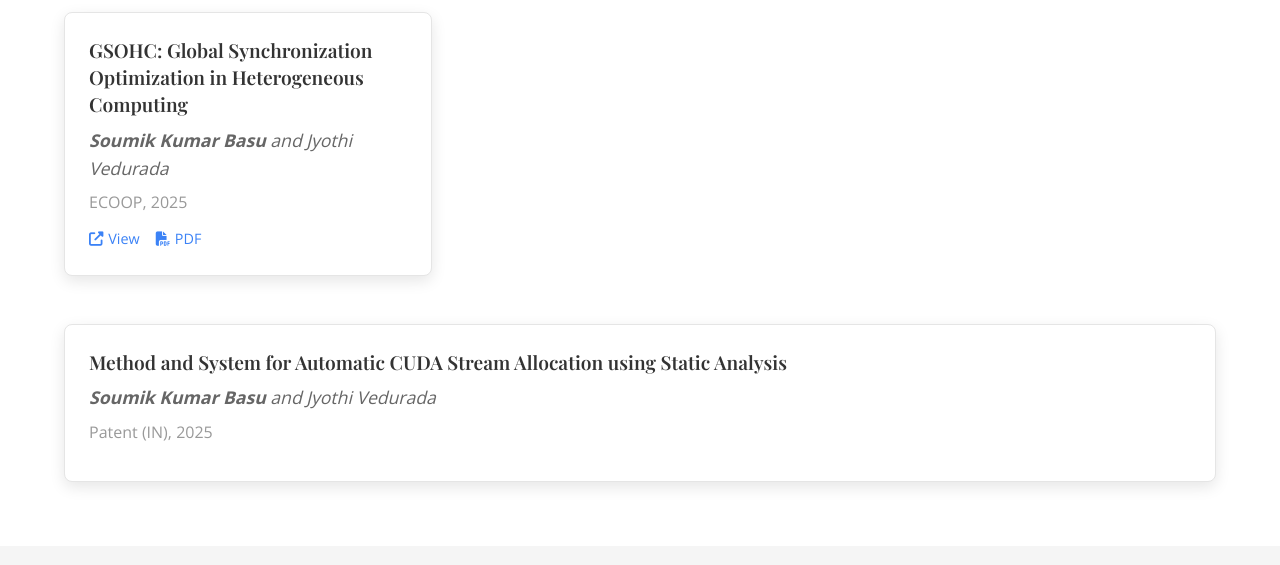
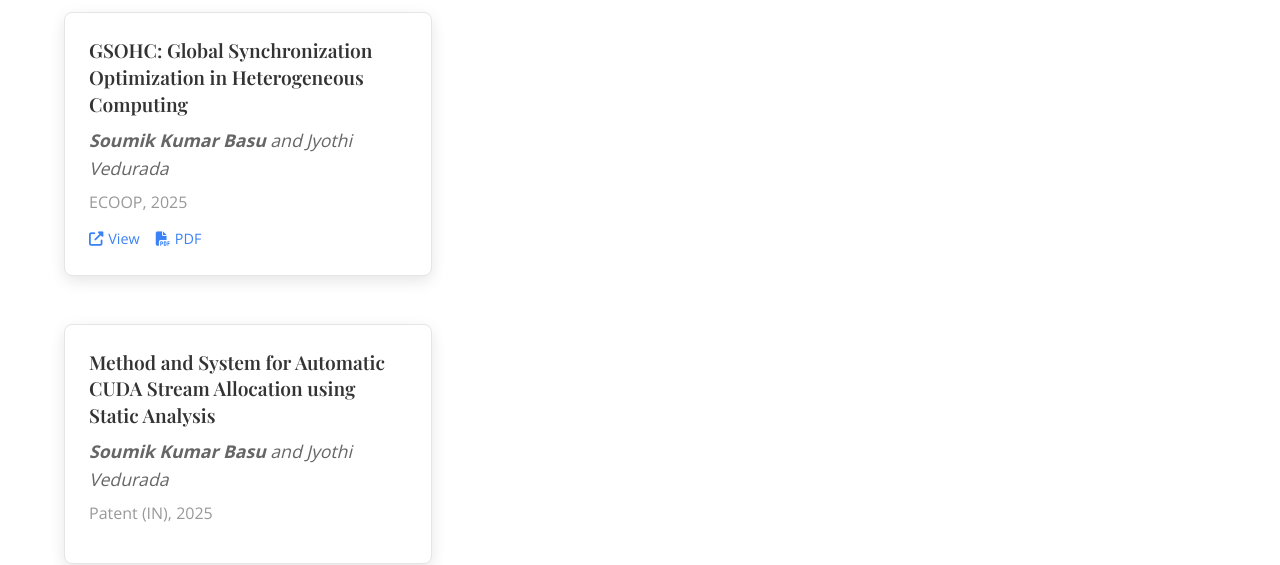
Before and after one commit to soumik606/skbasu, a plain HTML site: page publications.html in a window 1280 px wide. Shown: the part 392-957 px from the top of the page. Drawn offline with nearby package versions, Linux system fonts and the light colour scheme; a script that the page names is missing.

Commit message:
Updated Publication.html: Publication grid added for Patent publication.

```diff
--- a/publications.html
+++ b/publications.html
@@ -66,7 +66,7 @@
                     </div>
                 </div>
             </div>
-
+            <div class="publications-grid">
                 <div class="publication-item" data-type="patent">
                     <h3 class="publication-title">Method and System for Automatic CUDA Stream Allocation using Static Analysis</h3>
                     <p class="publication-authors"><b>Soumik Kumar Basu</b> and Jyothi Vedurada</p>
@@ -76,6 +76,7 @@
                         <a href="#" class="publication-link"><i class="fas fa-external-link-alt"></i> View</a>
                         <a href="#" class="publication-link"><i class="fas fa-file-pdf"></i> PDF</a>
                     </div> -->
+                </div>
             </div>
 
             <!-- <div class="year-section">
```
Lines whose indentation alone changed are shown as unchanged.
